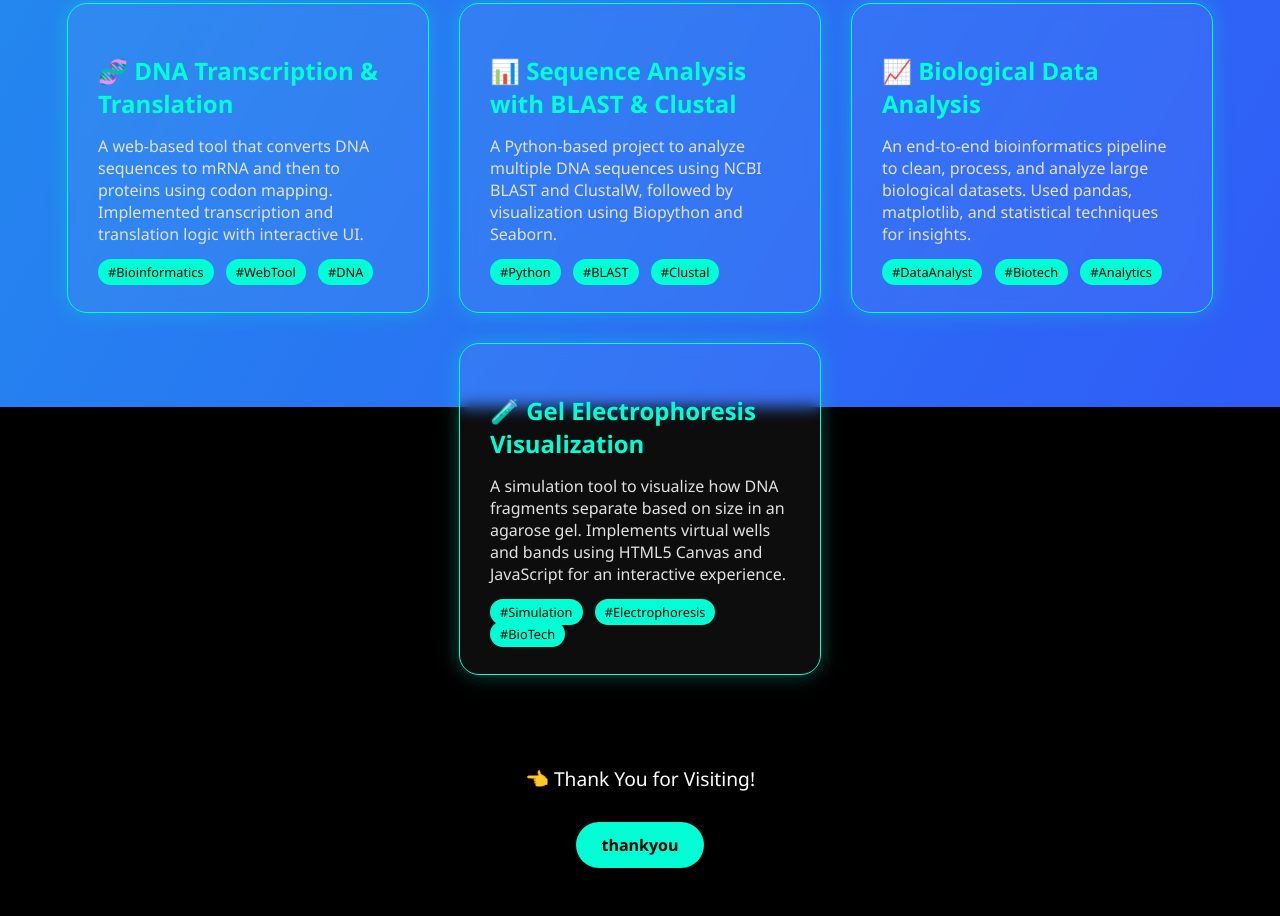
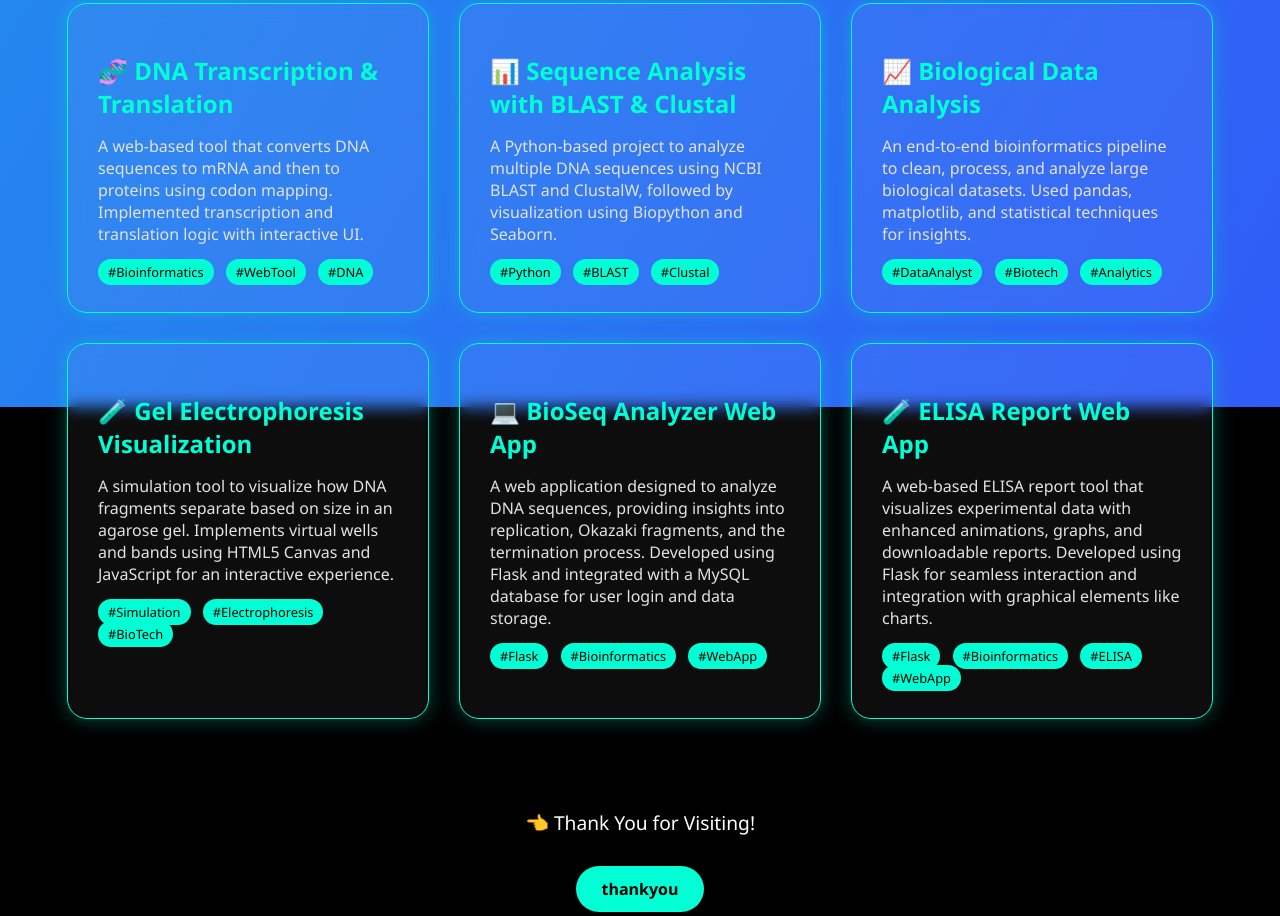
Before and after one commit to madhuravishe/madhuravishe, a plain HTML site: page project.html in a window 1280 px wide. Shown: the part 393-1309 px from the top of the page. Drawn offline with Linux system fonts and the light colour scheme.

Commit message:
Update project.html

```diff
--- a/project.html
+++ b/project.html
@@ -70,6 +70,30 @@
       <span class="tag">#Electrophoresis</span>
       <span class="tag">#BioTech</span>
     </div>
+
+    <!-- New Project Section -->
+    <div class="project-card">
+      <h2>💻 BioSeq Analyzer Web App</h2>
+      <p>
+        A web application designed to analyze DNA sequences, providing insights into replication, Okazaki fragments, and the termination process. Developed using Flask and integrated with a MySQL database for user login and data storage.
+      </p>
+      <span class="tag">#Flask</span>
+      <span class="tag">#Bioinformatics</span>
+      <span class="tag">#WebApp</span>
+    </div>
+
+    <!-- Today's ELISA Project Section -->
+    <div class="project-card">
+      <h2>🧪 ELISA Report Web App</h2>
+      <p>
+        A web-based ELISA report tool that visualizes experimental data with enhanced animations, graphs, and downloadable reports. Developed using Flask for seamless interaction and integration with graphical elements like charts.
+      </p>
+      <span class="tag">#Flask</span>
+      <span class="tag">#Bioinformatics</span>
+      <span class="tag">#ELISA</span>
+      <span class="tag">#WebApp</span>
+    </div>
+
   </section>
 
   <section class="section explore">
```
